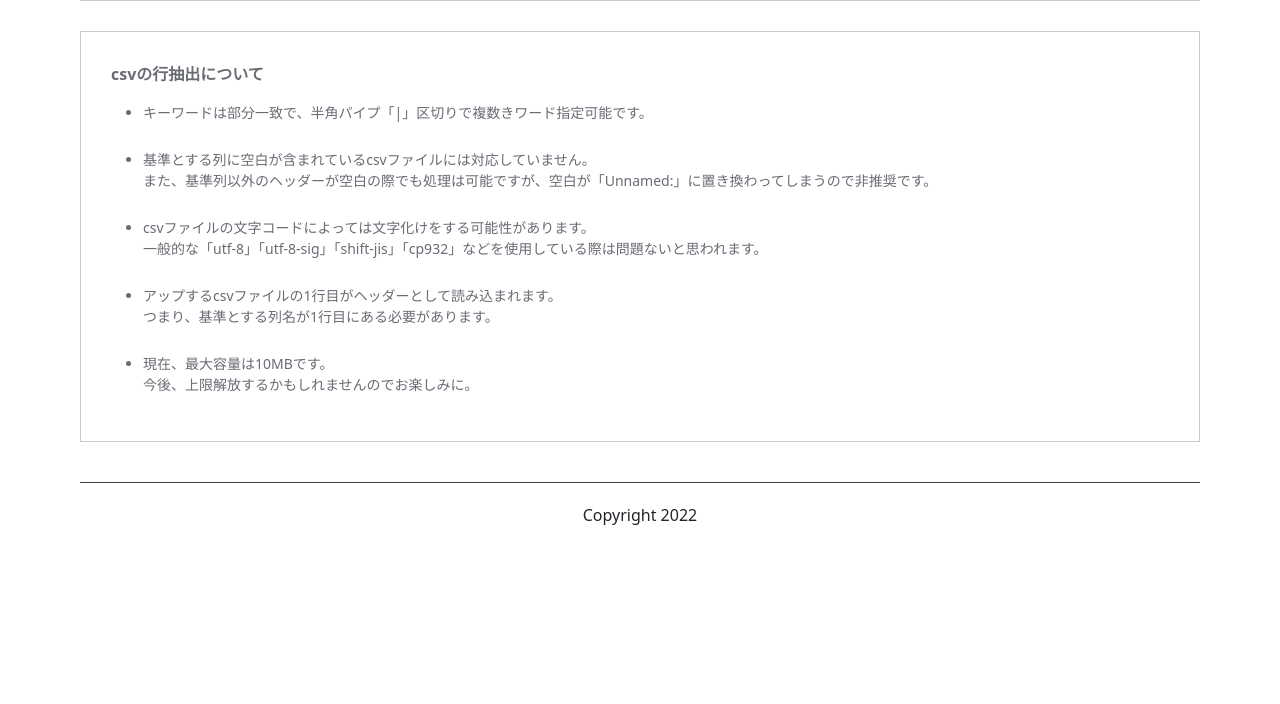
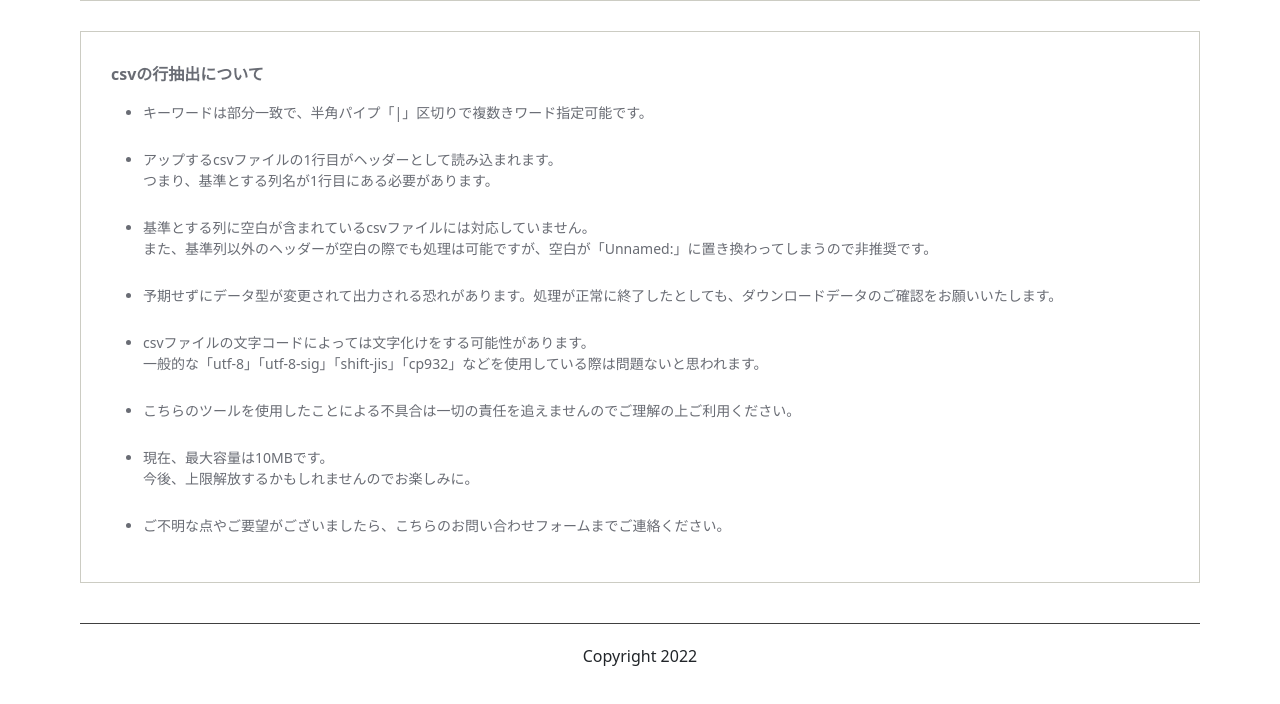
Before and after one commit to kishi-hirosuke/convenient_tools, a Django app: page /tool_extract/ in a window 1280 px wide. Shown: the part 715-1419 px from the top of the page. Before the commit the page ends 1240 px from the top, so only its background shows below. Run offline with Django 3.2, Linux system fonts and the light colour scheme.

Commit message:
「csvの行抽出について」追記

```diff
--- a/convenient_tools/tool_site/forms.py
+++ b/convenient_tools/tool_site/forms.py
@@ -3,7 +3,7 @@ from django.core.validators import FileExtensionValidator
 from django.core.exceptions import ValidationError
 
 def file_size(value):
-    limit = 10*1000*1000
+    limit = 30*1000*1000
     if value.size > limit:
         raise ValidationError(f'ファイルサイズが大きすぎます。{limit/1000/1000}MBより小さいサイズにしてください。')
 
--- a/convenient_tools/tool_site/templates/tool_extract.html
+++ b/convenient_tools/tool_site/templates/tool_extract.html
@@ -76,10 +76,13 @@
         <p class="explanation_title">csvの行抽出について</p>
         <ul class="explanation_text">
             <li>キーワードは部分一致で、半角パイプ「|」区切りで複数きワード指定可能です。</li><br>
+            <li>アップするcsvファイルの1行目がヘッダーとして読み込まれます。<br>つまり、基準とする列名が1行目にある必要があります。</li><br>
             <li>基準とする列に空白が含まれているcsvファイルには対応していません。<br>また、基準列以外のヘッダーが空白の際でも処理は可能ですが、空白が「Unnamed:」に置き換わってしまうので非推奨です。</li><br>
+            <li>予期せずにデータ型が変更されて出力される恐れがあります。処理が正常に終了したとしても、ダウンロードデータのご確認をお願いいたします。</li><br>
             <li>csvファイルの文字コードによっては文字化けをする可能性があります。<br>一般的な「utf-8」「utf-8-sig」「shift-jis」「cp932」などを使用している際は問題ないと思われます。</li><br>
-            <li>アップするcsvファイルの1行目がヘッダーとして読み込まれます。<br>つまり、基準とする列名が1行目にある必要があります。</li><br>
-            <li>現在、最大容量は10MBです。<br>今後、上限解放するかもしれませんのでお楽しみに。</li>
+            <li>こちらのツールを使用したことによる不具合は一切の責任を追えませんのでご理解の上ご利用ください。</li><br>
+            <li>現在、最大容量は10MBです。<br>今後、上限解放するかもしれませんのでお楽しみに。</li><br>
+            <li>ご不明な点やご要望がございましたら、こちらのお問い合わせフォームまでご連絡ください。</li>
         </ul>
     </div>
 
```
